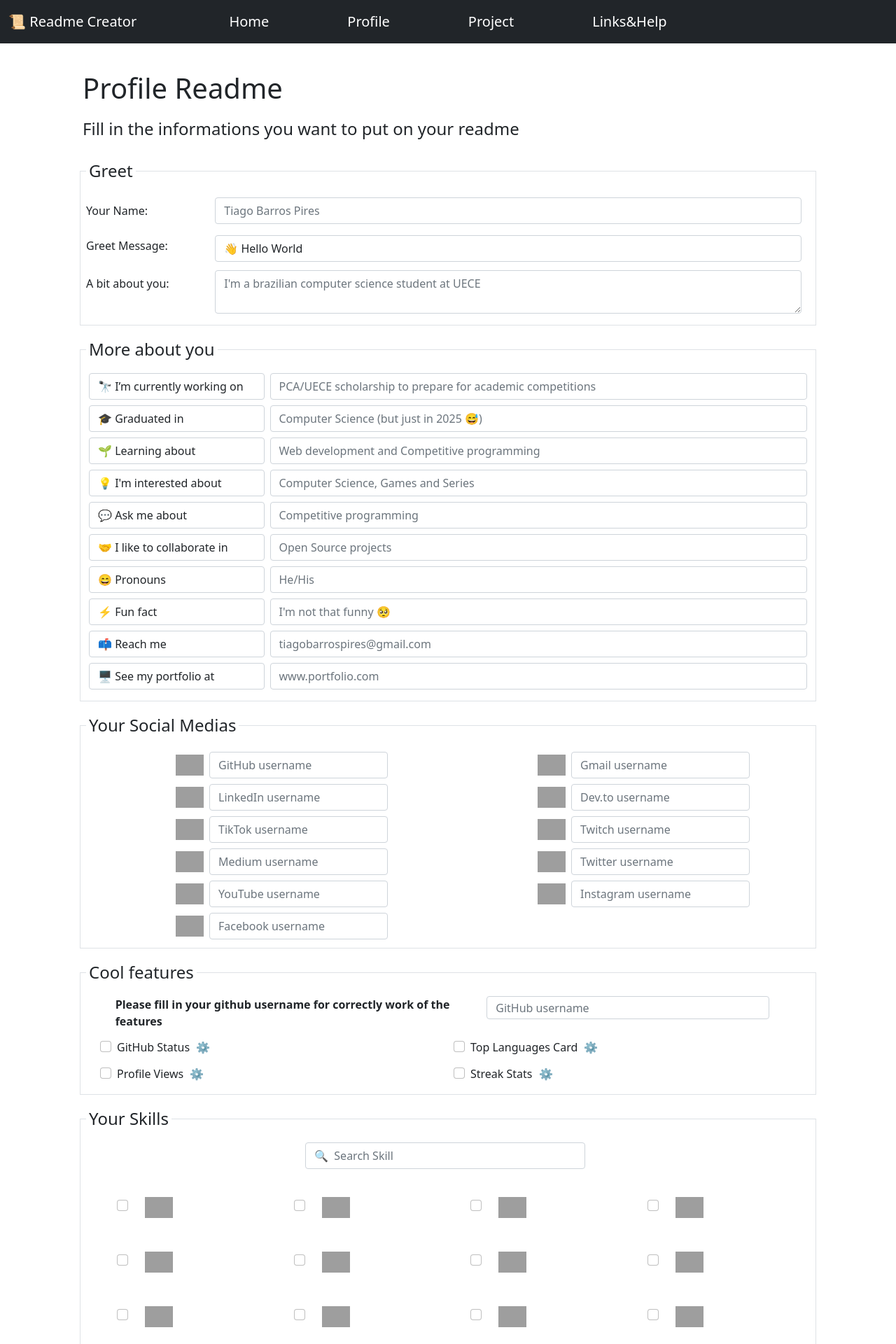
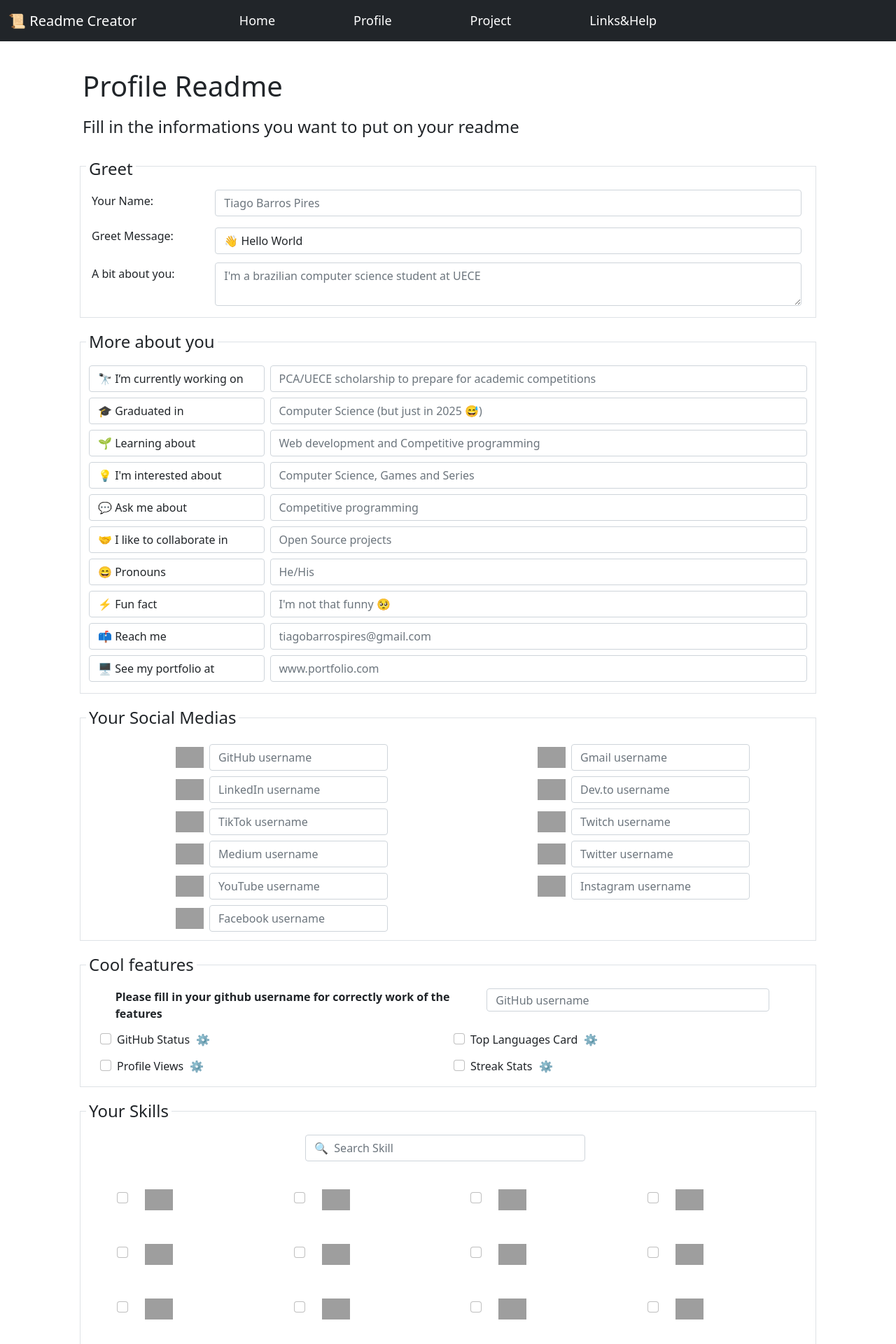
Before and after one commit to tiagobpires/readme-creator, a Flask app: page /profile in a window 1280 px wide. Shown: the top 1920 px of the page at 70% size. Run offline with Flask 2, Linux system fonts and the light colour scheme; some libraries are stand-ins or nearby versions; grey boxes are pictures that could not be loaded.

Commit message:
change navbar and greet/profile

```diff
--- a/static/css/style.css
+++ b/static/css/style.css
@@ -1,4 +1,13 @@
 /* ------All -------------- */
+html,body
+{
+    width: 100%;
+    height: 100%;
+    margin: 0px;
+    padding: 0px;
+    overflow-x: hidden;
+}
+
 svg {
     width: 100%;
 }
@@ -26,6 +35,10 @@ svg {
 
 .nav-item:hover {
     opacity: 0.7;
+}
+
+.navb {
+    font-size: 18px !important;
 }
 
 /* footer */
--- a/templates/layout.html
+++ b/templates/layout.html
@@ -26,7 +26,7 @@
                     <span class="navbar-toggler-icon"></span>
                 </button>
 
-                <div class="collapse navbar-collapse fs-5" id="navbarNav">
+                <div class="collapse navbar-collapse navb" id="navbarNav">
                     <ul class="navbar-nav mx-auto my-2 my-sm-0">
                         <li class="nav-item mx-4 mx-lg-5">
                             <a class="nav-link text-white" aria-current="page" href="/">Home</a>
--- a/templates/profile.html
+++ b/templates/profile.html
@@ -18,22 +18,22 @@
             <button type="submit" disabled style="display: none" aria-hidden="true"></button>
 
             <fieldset class="border p-2 mb-2 row gx-2">
-                <legend class="legend w-auto mb-0">Greet</legend>
+                <legend class="legend w-auto mb-0 pb-0">Greet</legend>
 
                 <div class="row mx-0 px-0 mt-1">
-                    <label class="col-md-2 col-form-label ps-0">Your Name:</label>
+                    <label class="col-md-2 col-form-label mb-1 ps-2 py-0 py-md-1">Your Name:</label>
                     <div class="col-md-10 mb-2">
                         <input type="text" class="form-control col-sm-9" name="name" placeholder="Tiago Barros Pires">
                     </div>
                 </div>
 
                 <div class="row mx-0 px-0 mt-1">
-                    <label class="col-md-2 col-form-label ps-0">Greet Message:</label>
+                    <label class="col-md-2 col-form-label mb-1 ps-2 py-0 py-md-1">Greet Message:</label>
                     <div class="col-md-10 mb-2">
                         <input type="text" class="form-control col-sm-9 my-1" name="greet" value="👋 Hello World">
                     </div>
 
-                    <label class="col-md-2 col-form-label ps-0">A bit about you:</label>
+                    <label class="col-md-2 col-form-label mb-1 ps-2 py-0 py-md-1">A bit about you:</label>
                     <div class="col-md-10 mb-2">
                         <textarea type="text" class="form-control col-sm-9 " name="subtitle" placeholder="I'm a brazilian computer science student at UECE"></textarea>
                     </div>
```
